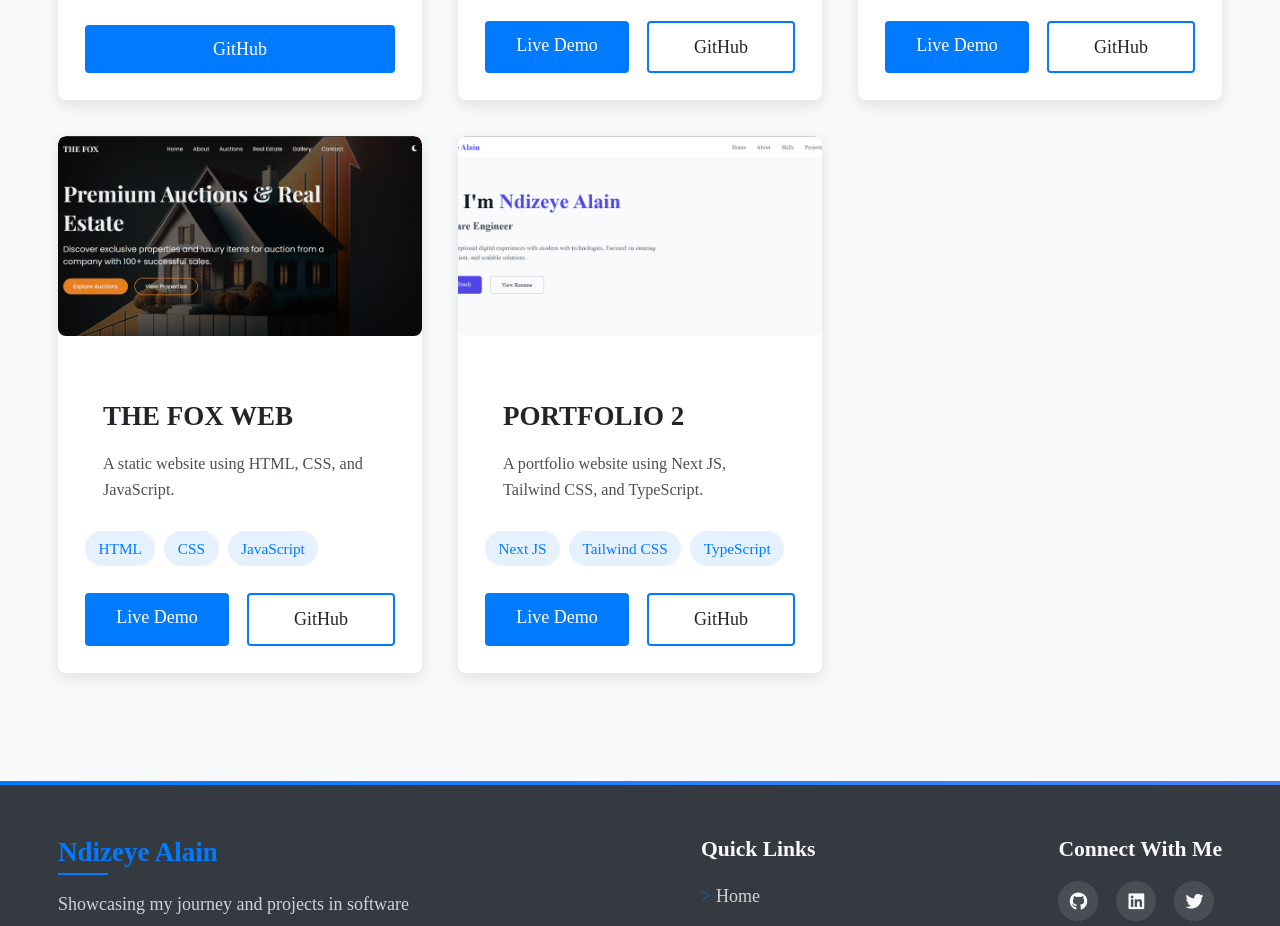
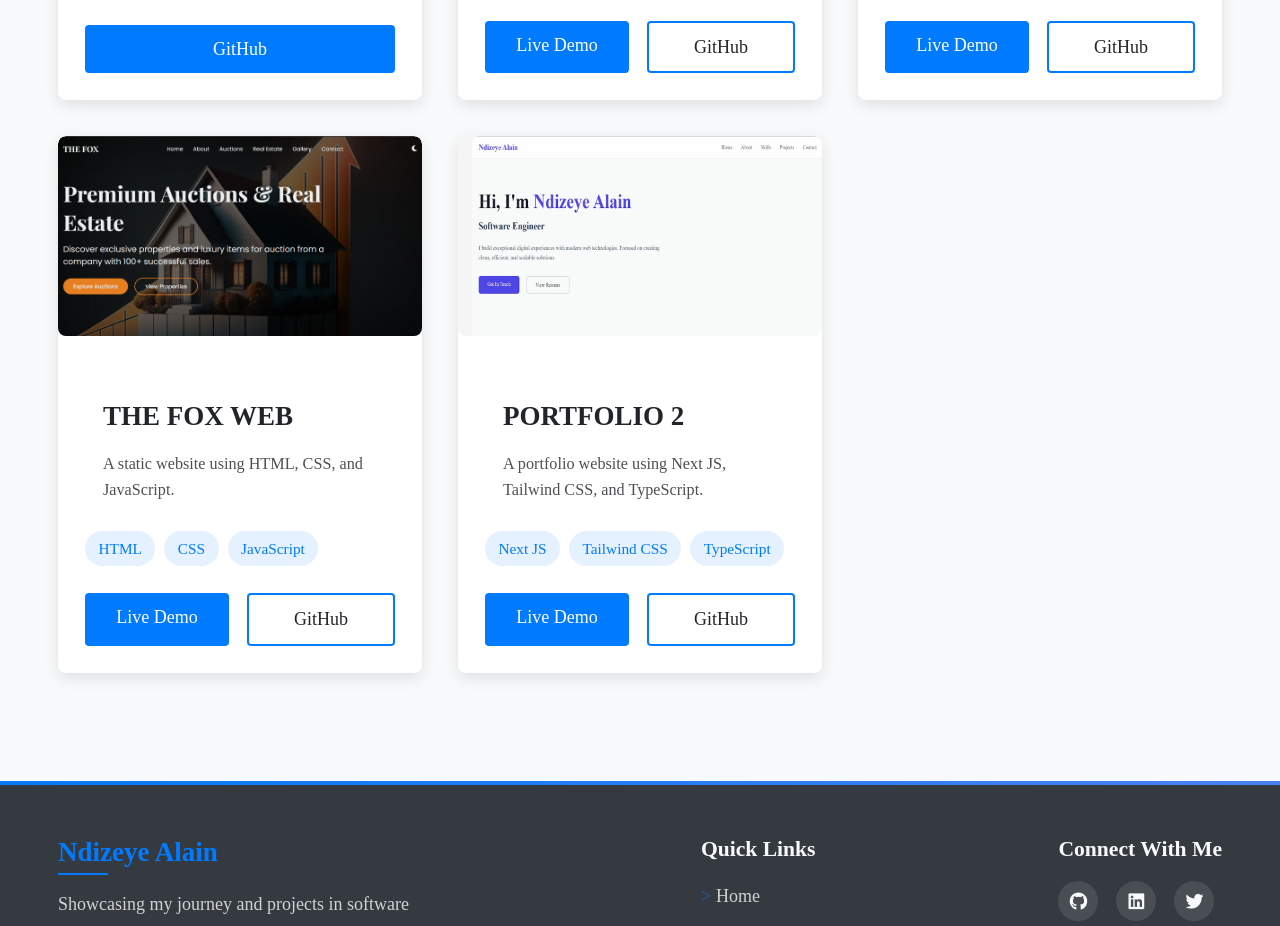
Before and after one commit to Alaindeve1/portfolio-website, a React (Create React App) app: page /projects in a window 1280 px wide. Shown: the part 880-1806 px from the top of the page. Built offline with nearby package versions, Linux system fonts and the light colour scheme.

Commit message:
corrected the issue of image not fitting the card perfectly

```diff
--- a/src/pages/Projects.jsx
+++ b/src/pages/Projects.jsx
@@ -51,7 +51,7 @@ const Projects = () => {
       title: "PORTFOLIO 2",
       description: "A portfolio website using Next JS, Tailwind CSS, and TypeScript.",
       technologies: ["Next JS", "Tailwind CSS", "TypeScript"],
-      image: "/assets/images/nextjs.png",
+      image: "/assets/images/nextjs.webp",
       fallbackImage: "/assets/images/nextjs.png",
       liveLink: "https://ndizeye-portfolio2.netlify.app/",
       githubLink: "https://github.com/Alaindeve1/typescript-nextjs",
```
Also changed, not shown: public/assets/images/nextjs.webp.
